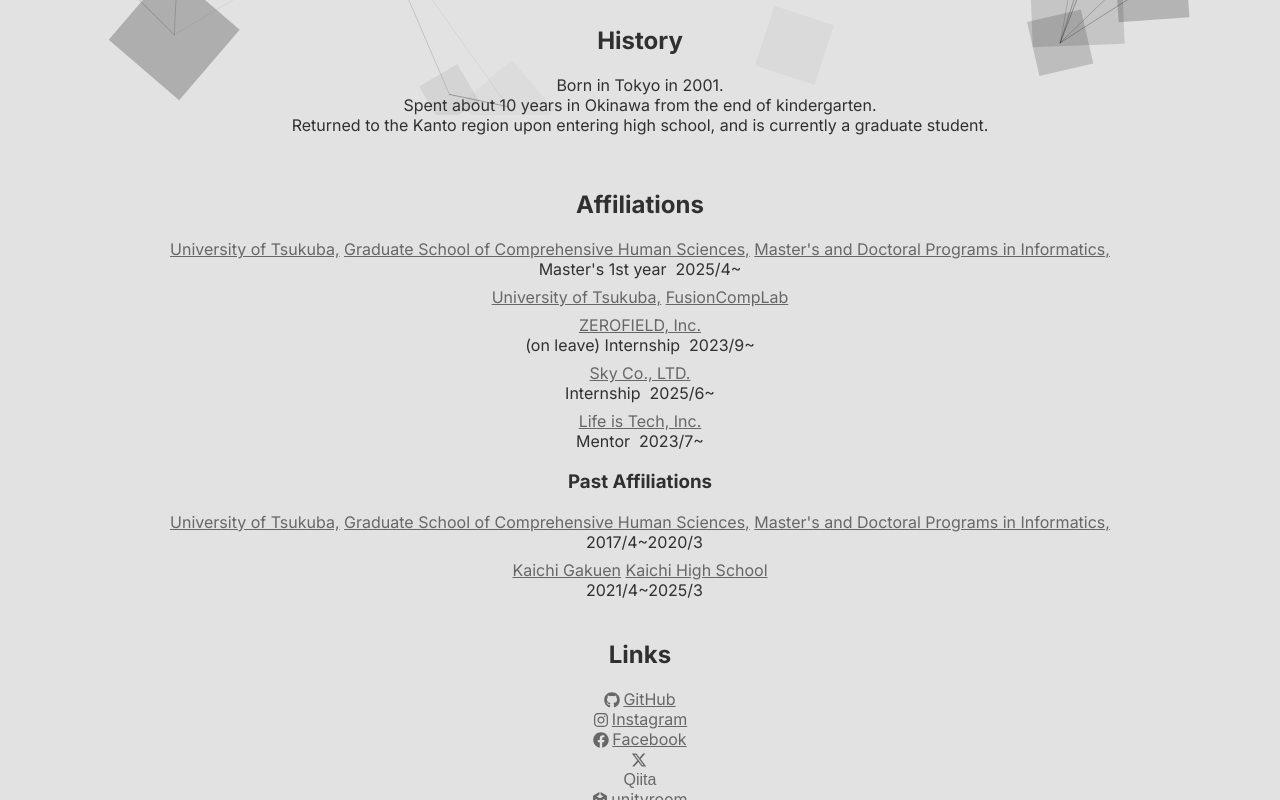
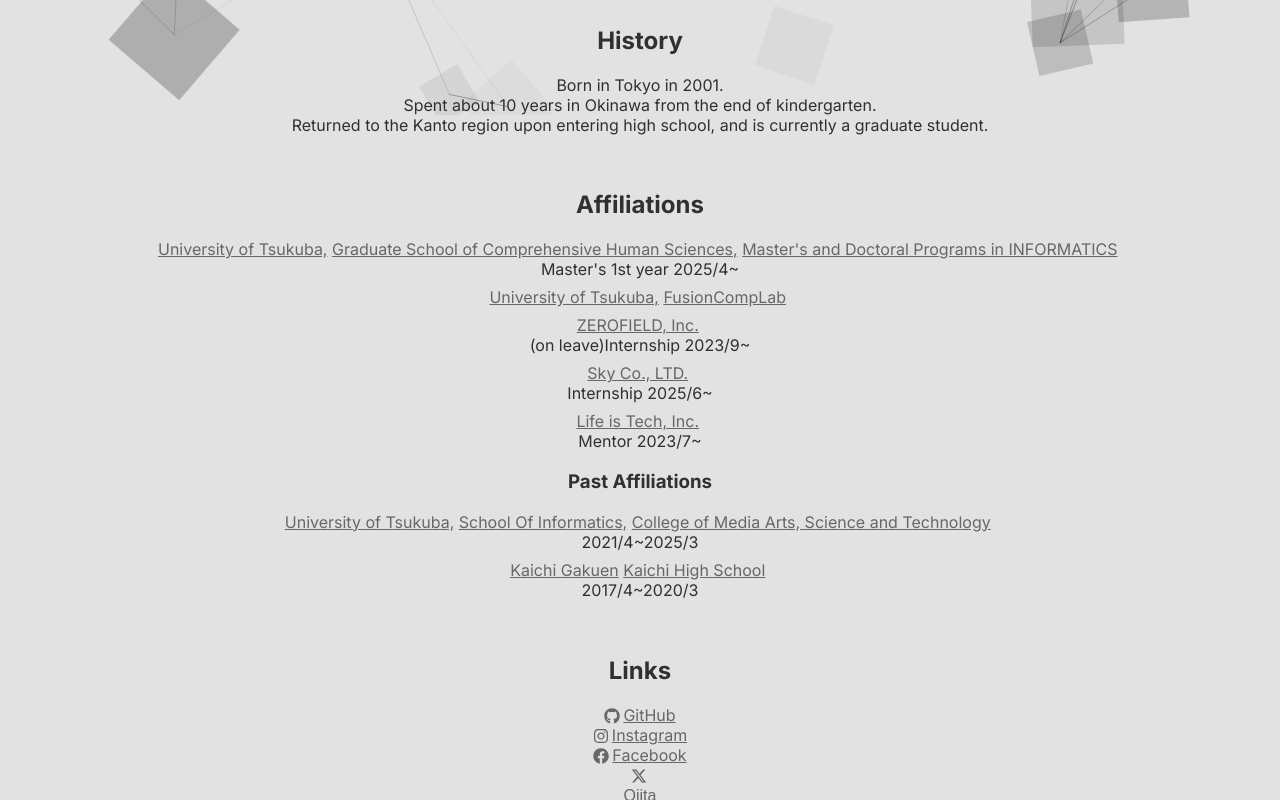
Before and after one commit to pictomo/pictomo.github.io, a Next.js app: page /en in a window 1280 px wide. Shown: the part 685-1485 px from the top of the page. Built offline with nearby package versions, Linux system fonts and the light colour scheme; a web font is replaced by a local one.

Commit message:
refactor: split affiliation info as component

```diff
--- a/app/[locale]/home.tsx
+++ b/app/[locale]/home.tsx
@@ -20,6 +20,45 @@
 import QiitaLogoStyle from "@/app/styles/qiita-logo.module.scss";
 import IconStyle from "@/app/styles/icon.module.scss";
 import SpaceStyle from "@/app/styles/space.module.scss";
+import { ReactNode, Fragment } from "react";
+
+const Affiliation = ({
+  main,
+  sub,
+}: {
+  main:
+    | { name: string | ReactNode; link: string }
+    | { name: string | ReactNode; link: string }[];
+  sub?: string | ReactNode;
+}) => {
+  return (
+    <span>
+      {Array.isArray(main) ? (
+        main.map((item, index) => (
+          <Fragment key={index}>
+            <a className={LinkStyle.link} href={item.link} target="_blank">
+              {item.name}
+            </a>
+            &nbsp;
+          </Fragment>
+        ))
+      ) : (
+        <Fragment key={0}>
+          <a className={LinkStyle.link} href={main.link} target="_blank">
+            {main.name}
+          </a>
+          &nbsp;
+        </Fragment>
+      )}
+      {sub && (
+        <>
+          <br />
+          {sub}
+        </>
+      )}
+    </span>
+  );
+};
 
 const Home = ({ locale }: { locale: I18nLocale }) => {
   return (
@@ -96,173 +135,163 @@
       <div>
         <h2>Affiliations</h2>
         <p>
-          <a
-            className={LinkStyle.link}
-            href="https://www.tsukuba.ac.jp"
-            target="_blank"
-          >
-            {t({ ja: "筑波大学", en: "University of Tsukuba," }, locale)}
-          </a>
-          &nbsp;
-          <a
-            className={LinkStyle.link}
-            href="https://www.chs.tsukuba.ac.jp"
-            target="_blank"
-          >
-            {t(
+          <Affiliation
+            main={[
+              {
+                name: t(
+                  { ja: "筑波大学", en: "University of Tsukuba," },
+                  locale
+                ),
+                link: "https://www.tsukuba.ac.jp",
+              },
+              {
+                name: t(
                   {
                     ja: "人間総合科学学術院",
                     en: "Graduate School of Comprehensive Human Sciences,",
                   },
                   locale
-            )}
-          </a>
-          &nbsp;
-          <a
-            className={LinkStyle.link}
-            href="https://informatics.tsukuba.ac.jp"
-            target="_blank"
-          >
-            {t(
+                ),
+                link: "https://www.chs.tsukuba.ac.jp",
+              },
+              {
+                name: t(
                   {
                     ja: "人間総合科学研究群 情報学学位プログラム",
-                en: "Master's and Doctoral Programs in Informatics,",
+                    en: "Master's and Doctoral Programs in INFORMATICS",
                   },
                   locale
+                ),
+                link: "https://informatics.tsukuba.ac.jp",
+              },
+            ]}
+            sub={t(
+              { ja: "修士1年生 2025/4~", en: "Master's 1st year 2025/4~" },
+              locale
             )}
-          </a>
-          <br />
-          {t({ ja: "修士1年生", en: "Master's 1st year" }, locale)}
-          &nbsp; 2025/4~
+          />
           <br />
           <span className={SpaceStyle.harf} />
-          <a
-            className={LinkStyle.link}
-            href="https://www.tsukuba.ac.jp"
-            target="_blank"
-          >
-            {t({ ja: "筑波大学", en: "University of Tsukuba," }, locale)}
-          </a>
-          &nbsp;
-          <a
-            className={LinkStyle.link}
-            href="https://fusioncomplab.org"
-            target="_blank"
-          >
-            {t(
+          <Affiliation
+            main={[
+              {
+                name: t(
+                  { ja: "筑波大学", en: "University of Tsukuba," },
+                  locale
+                ),
+                link: "https://www.tsukuba.ac.jp",
+              },
+              {
+                name: t(
                   {
                     ja: "融合知能デザイン研究室",
                     en: "FusionCompLab",
                   },
                   locale
-            )}
-          </a>
+                ),
+                link: "https://fusioncomplab.org",
+              },
+            ]}
+          />
           <br />
           <span className={SpaceStyle.harf} />
-          <a
-            className={LinkStyle.link}
-            href="https://zerofield.biz"
-            target="_blank"
-          >
-            {t({ ja: "株式会社ゼロフィールド", en: "ZEROFIELD, Inc." }, locale)}
-          </a>
-          <br />
-          {t(
-            { ja: "(休暇中) インターン", en: "(on leave) Internship" },
+          <Affiliation
+            main={{
+              name: t(
+                { ja: "株式会社ゼロフィールド", en: "ZEROFIELD, Inc." },
                 locale
-          )}
-          &nbsp; 2023/9~
-          <br />
-          <span className={SpaceStyle.harf} />
-          <a
-            className={LinkStyle.link}
-            href="https://www.skygroup.jp"
-            target="_blank"
-          >
-            {t({ ja: "Ｓｋｙ株式会社", en: "Sky Co., LTD." }, locale)}
-          </a>
-          <br />
-          {t({ ja: "インターン", en: "Internship" }, locale)}
-          &nbsp; 2025/6~
-          <br />
-          <span className={SpaceStyle.harf} />
-          <a
-            className={LinkStyle.link}
-            href="https://lifeistech.co.jp"
-            target="_blank"
-          >
-            {t(
-              { ja: "ライフイズテック株式会社", en: "Life is Tech, Inc." },
-              locale
-            )}
-          </a>
-          <br />
-          {t({ ja: "メンター", en: "Mentor" }, locale)}
-          &nbsp; 2023/7~
-        </p>
-        <h3>Past Affiliations</h3>
-        <a
-          className={LinkStyle.link}
-          href="https://www.tsukuba.ac.jp"
-          target="_blank"
-        >
-          {t({ ja: "筑波大学", en: "University of Tsukuba," }, locale)}
-        </a>
-        &nbsp;
-        <a
-          className={LinkStyle.link}
-          href="https://www.chs.tsukuba.ac.jp"
-          target="_blank"
-        >
-          {t(
+              ),
+              link: "https://zerofield.biz",
+            }}
+            sub={t(
               {
-              ja: "情報学群",
-              en: "Graduate School of Comprehensive Human Sciences,",
+                ja: "(休暇中)インターン 2023/9~",
+                en: "(on leave)Internship 2023/9~",
               },
               locale
             )}
-        </a>
-        &nbsp;
-        <a
-          className={LinkStyle.link}
-          href="https://informatics.tsukuba.ac.jp"
-          target="_blank"
-        >
-          {t(
+          />
+          <br />
+          <span className={SpaceStyle.harf} />
+          <Affiliation
+            main={{
+              name: t({ ja: "Ｓｋｙ株式会社", en: "Sky Co., LTD." }, locale),
+              link: "https://www.skygroup.jp",
+            }}
+            sub={t(
+              { ja: "インターン 2025/6~", en: "Internship 2025/6~" },
+              locale
+            )}
+          />
+          <br />
+          <span className={SpaceStyle.harf} />
+          <Affiliation
+            main={{
+              name: t(
+                { ja: "ライフイズテック株式会社", en: "Life is Tech, Inc." },
+                locale
+              ),
+              link: "https://lifeistech.co.jp",
+            }}
+            sub={t({ ja: "メンター 2023/7~", en: "Mentor 2023/7~" }, locale)}
+          />
+        </p>
+        <h3>Past Affiliations</h3>
+        <p>
+          <Affiliation
+            main={[
+              {
+                name: t(
+                  { ja: "筑波大学", en: "University of Tsukuba," },
+                  locale
+                ),
+                link: "https://www.tsukuba.ac.jp",
+              },
+              {
+                name: t(
+                  {
+                    ja: "情報学群",
+                    en: "School Of Informatics,",
+                  },
+                  locale
+                ),
+                link: "https://inf.tsukuba.ac.jp",
+              },
+              {
+                name: t(
                   {
                     ja: "情報メディア創成学類",
-              en: "Master's and Doctoral Programs in Informatics,",
+                    en: "College of Media Arts, Science and Technology",
                   },
                   locale
-          )}
-        </a>
-        <br />
-        &nbsp; 2017/4~2020/3
+                ),
+                link: "https://www.mast.tsukuba.ac.jp",
+              },
+            ]}
+            sub="2021/4~2025/3"
+          />
           <br />
           <span className={SpaceStyle.harf} />
-        <a
-          className={LinkStyle.link}
-          href="https://kaichigakuen.ed.jp"
-          target="_blank"
-        >
-          {t({ ja: "開智学園", en: "Kaichi Gakuen" }, locale)}
-        </a>
-        &nbsp;
-        <a
-          className={LinkStyle.link}
-          href="https://koutoubu.kaichigakuen.ed.jp"
-          target="_blank"
-        >
-          {t(
+          <Affiliation
+            main={[
+              {
+                name: t({ ja: "開智学園", en: "Kaichi Gakuen" }, locale),
+                link: "https://kaichigakuen.ed.jp",
+              },
+              {
+                name: t(
                   {
                     ja: "開智高等学校 [高等部]",
                     en: "Kaichi High School",
                   },
                   locale
-          )}
-        </a>
-        <br />
-        &nbsp; 2021/4~2025/3
+                ),
+                link: "https://koutoubu.kaichigakuen.ed.jp",
+              },
+            ]}
+            sub="2017/4~2020/3"
+          />
+        </p>
       </div>
       <br />
       <div>
```
Lines whose indentation alone changed are shown as unchanged.
